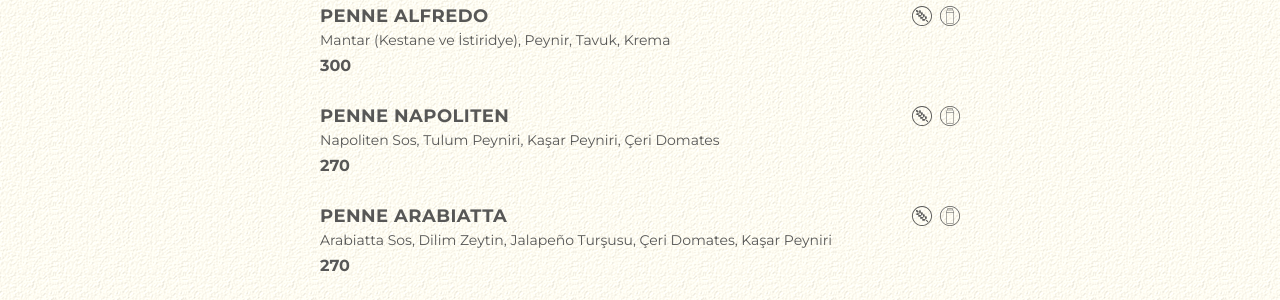
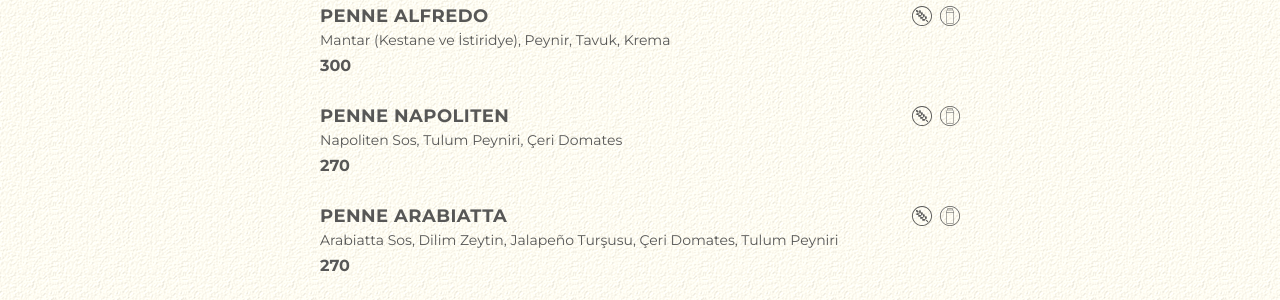
Before and after one commit to gagaburdur/gagaburdur.github.io, a React (Vite) app: page / in a window 1280 px wide. Shown: the part 2800-3100 px from the top of the page. Built offline with nearby package versions, Linux system fonts and the light colour scheme.

Commit message:
Update menu.ts

```diff
--- a/src/menu.ts
+++ b/src/menu.ts
@@ -215,14 +215,14 @@ export const menu: MenuCategory[] = [
       {
         name: "PENNE NAPOLITEN",
         description:
-          "Napoliten Sos, Tulum Peyniri, Kaşar Peyniri, Çeri Domates",
+          "Napoliten Sos, Tulum Peyniri, Çeri Domates",
         price: 270,
         allergens: a({ gluten: true, sut: true }),
       },
       {
         name: "PENNE ARABIATTA",
         description:
-          "Arabiatta Sos, Dilim Zeytin, Jalapeño Turşusu, Çeri Domates, Kaşar Peyniri",
+          "Arabiatta Sos, Dilim Zeytin, Jalapeño Turşusu, Çeri Domates, Tulum Peyniri",
         price: 270,
         allergens: a({ gluten: true, sut: true }),
       },
```
